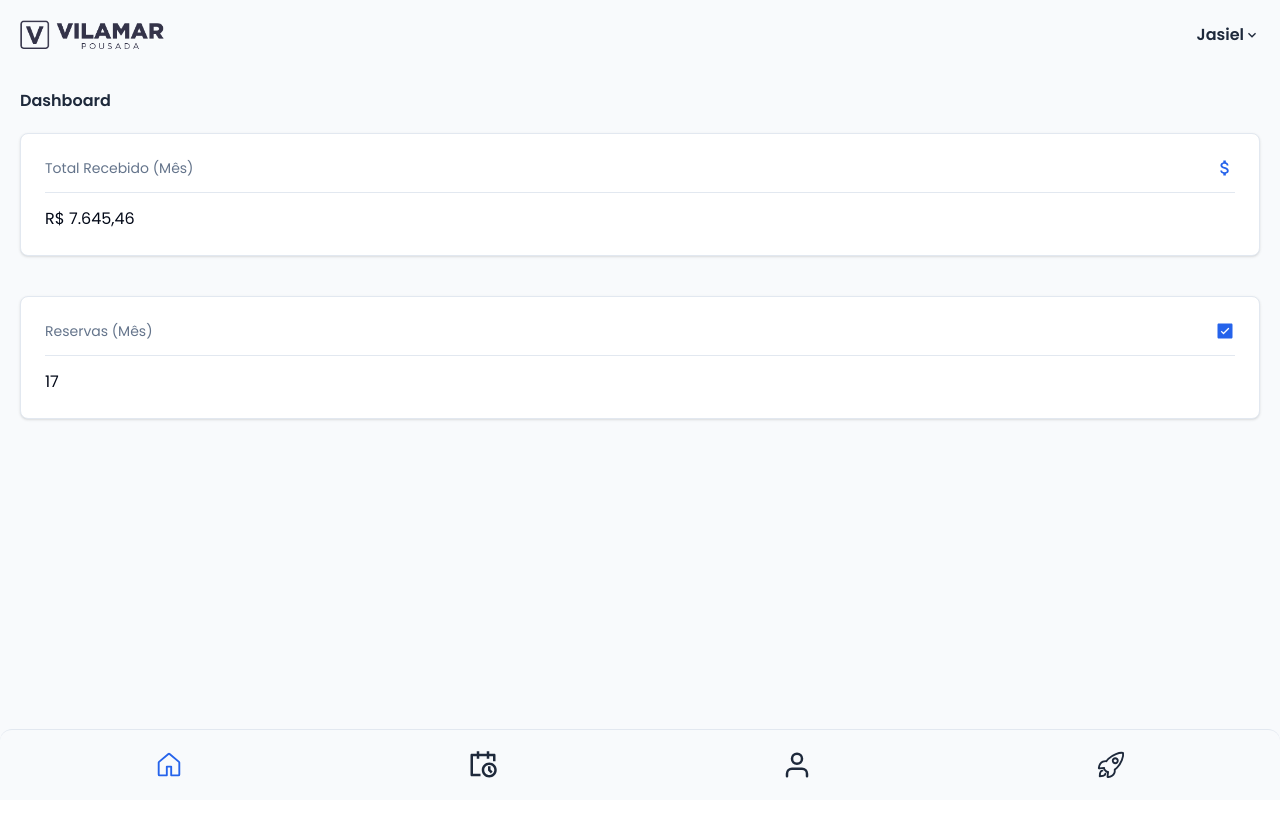
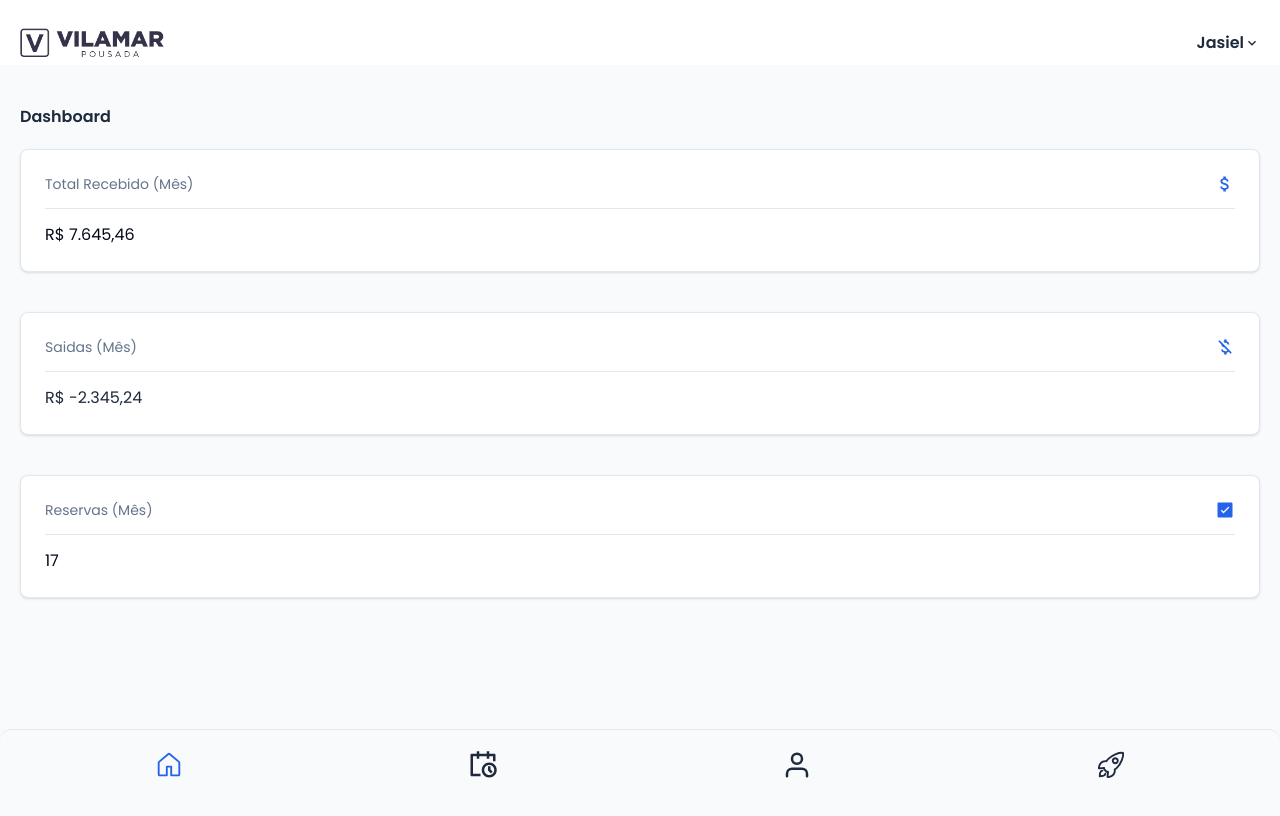
Before and after one commit to JasielLeal/VillaMar, a React (Vite) app: page /home in a window 1280 px wide. Shown: the top 816 px of the page. Built offline with nearby package versions, Linux system fonts and the light colour scheme.

Commit message:
Criação de saidas do mês

```diff
--- /dev/null
+++ b/src/components/Header.tsx
@@ -0,0 +1,32 @@
+
+import logo from '@/assets/logo.png'
+import {
+    DropdownMenu,
+    DropdownMenuContent,
+    DropdownMenuItem,
+    DropdownMenuLabel,
+    DropdownMenuSeparator,
+    DropdownMenuTrigger,
+} from "@/components/ui/dropdown-menu"
+import { MdKeyboardArrowDown } from "react-icons/md";
+
+export function Header() {
+    return (
+        <div className='px-5 py-2'>
+            <div className="flex items-center justify-between pt-5">
+                <img src={logo} alt="logo do site" className='w-36' />
+                <div className='flex'>
+                    <DropdownMenu>
+                        <DropdownMenuTrigger className='flex items-center font-semibold text-slate-800'>Jasiel <MdKeyboardArrowDown /></DropdownMenuTrigger>
+                        <DropdownMenuContent>
+                            <DropdownMenuLabel>Minha Conta</DropdownMenuLabel>
+                            <DropdownMenuSeparator />
+                            <DropdownMenuItem>Configurações</DropdownMenuItem>
+                            <DropdownMenuItem className='text-red-500'>Sair</DropdownMenuItem>
+                        </DropdownMenuContent>
+                    </DropdownMenu>
+                </div>
+            </div>
+        </div>
+    )
+}
--- a/src/components/NavBar.tsx
+++ b/src/components/NavBar.tsx
@@ -8,7 +8,7 @@ export function NavBar() {
 
         <div className="text-3xl flex items-center justify-around p-3 rounded-t-xl fixed w-full bottom-0 border-t text-slate-800">
             <NavLink to='/home'><GoHome /></NavLink>
-            <NavLink to='/'><RiCalendarScheduleLine /></NavLink>
+            <NavLink to='/schedules'><RiCalendarScheduleLine /></NavLink>
             <NavLink to='/'><FiUser /></NavLink>
             <NavLink to='/'><IoRocketOutline /></NavLink>
         </div>
--- /dev/null
+++ b/src/components/SaidasTotal.tsx
@@ -0,0 +1,28 @@
+import {
+    Card,
+    CardDescription,
+    CardHeader,
+} from "@/components/ui/card"
+import { Separator } from "./ui/separator"
+import { MdOutlineMoneyOff } from "react-icons/md";
+export function SaidasTotal() {
+    return (
+        <>
+            <div className="mt-10">
+
+                <Card className=" shadow">
+                    <CardHeader className="flex gap-2">
+                        <CardDescription className="flex items-center justify-between">
+                            Saidas (Mês)
+                            <div className="text-xl text-primary">
+                                <MdOutlineMoneyOff />
+                            </div>
+                        </CardDescription>
+                        <Separator />
+                        <p className="mt-5 text-slate-800">R$ -2.345,24</p>
+                    </CardHeader>
+                </Card>
+            </div>
+        </>
+    )
+}
--- a/src/layouts/App.tsx
+++ b/src/layouts/App.tsx
@@ -1,12 +1,15 @@
+import { Header } from "@/components/Header";
 import { NavBar } from "@/components/NavBar";
 import { Outlet } from "react-router-dom";
 
-export function AppLayout(){
-    return(
-        <>
-          <Outlet/>
+export function AppLayout() {
+  return (
+    <>
+      <Header />
 
-          <NavBar/>
-        </>
-    )
+      <Outlet />
+
+      <NavBar />
+    </>
+  )
 }
--- a/src/pages/Home.tsx
+++ b/src/pages/Home.tsx
@@ -1,34 +1,15 @@
-import logo from '@/assets/logo.png'
+
 import { LucroTotal } from '@/components/LucroTotal';
 import { ReservasTotal } from '@/components/ReservasTotal';
-import {
-    DropdownMenu,
-    DropdownMenuContent,
-    DropdownMenuItem,
-    DropdownMenuLabel,
-    DropdownMenuSeparator,
-    DropdownMenuTrigger,
-} from "@/components/ui/dropdown-menu"
-import { MdKeyboardArrowDown } from "react-icons/md";
+import { SaidasTotal } from '@/components/SaidasTotal';
+
 export function Home() {
     return (
         <div className="px-5 bg-slate-50 w-full h-screen">
-            <div className="flex items-center justify-between pt-5">
-                <img src={logo} alt="logo do site" className='w-36' />
-                <div className='flex'>
-                    <DropdownMenu>
-                        <DropdownMenuTrigger className='flex items-center font-semibold text-slate-800'>Jasiel <MdKeyboardArrowDown /></DropdownMenuTrigger>
-                        <DropdownMenuContent>
-                            <DropdownMenuLabel>Minha Conta</DropdownMenuLabel>
-                            <DropdownMenuSeparator />
-                            <DropdownMenuItem>Configurações</DropdownMenuItem>
-                            <DropdownMenuItem className='text-red-500'>Sair</DropdownMenuItem>
-                        </DropdownMenuContent>
-                    </DropdownMenu>
-                </div>
-            </div>
-            <p className="text-slate-800 font-semibold mb-5 mt-10">Dashboard</p>
+
+            <p className="text-slate-800 font-semibold mb-5 pt-10">Dashboard</p>
             <LucroTotal />
+            <SaidasTotal/>
             <ReservasTotal />
         </div>
     )
--- a/src/router.tsx
+++ b/src/router.tsx
@@ -2,6 +2,7 @@ import { createBrowserRouter } from "react-router-dom";
 import { Login } from "./pages/Login";
 import { AppLayout } from "./layouts/App";
 import { Home } from "./pages/Home";
+import { Schedules } from "./pages/Schedules";
 
 export const router = createBrowserRouter([
     {
@@ -11,6 +12,6 @@ export const router = createBrowserRouter([
     {
         path: '/',
         element: <AppLayout />,
-        children: [{ path: '/home', element: <Home /> }]
+        children: [{ path: '/home', element: <Home /> }, { path: '/schedules', element: <Schedules /> }]
     }
 ])
```
Also changed, not shown: src/pages/Schedules.tsx (added, +7 -0 lines).
